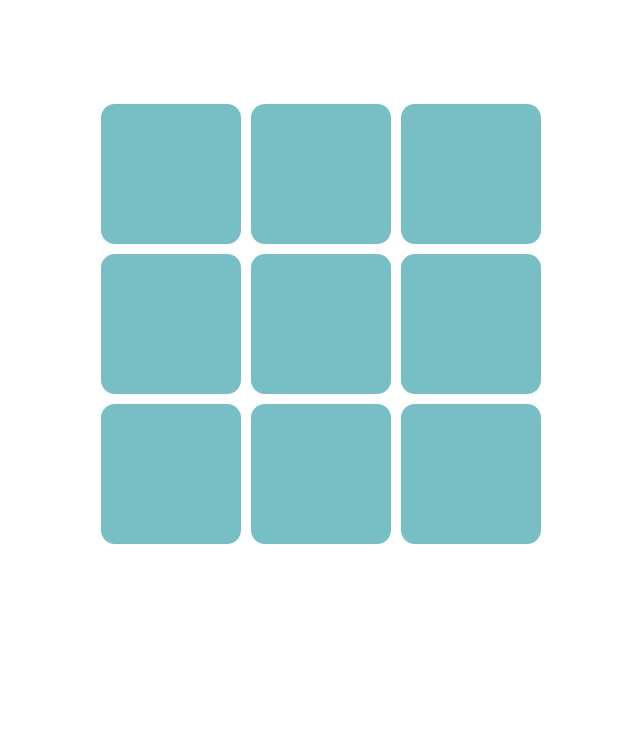
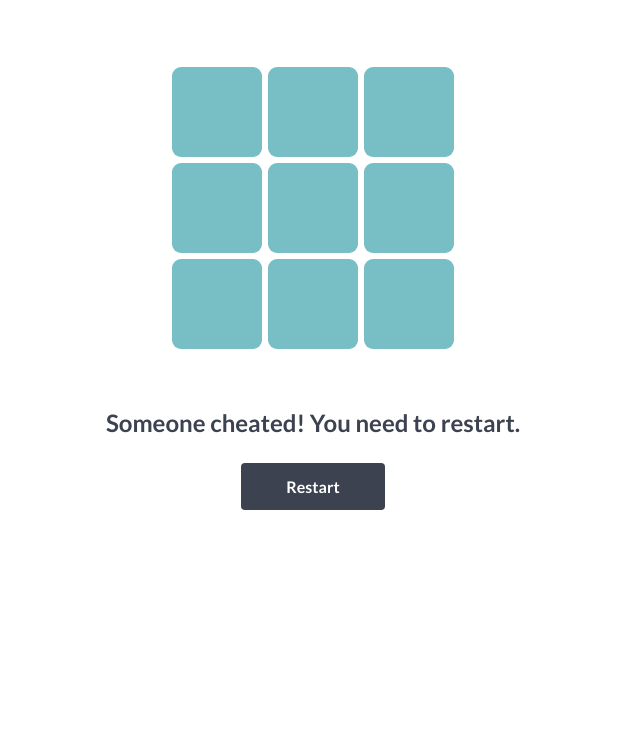
Before and after one commit to itsyogesh/React-TicTacToe, a React app: page / in a window 1280 px wide. Shown: the part 84-816 px from the top of the page, without its empty margins (327-967 px from the left). Built offline with nearby package versions, Linux system fonts and the light colour scheme.

Commit message:
The app is now complete, props checking is left ans css is a bit messy

```diff
--- a/app/Board.js
+++ b/app/Board.js
@@ -1,28 +1,36 @@
 import React, { Component } from 'react'
-import Row from './Row'
+import Square from './Square'
 
 class Board extends Component {
-  constructor (props) {
-    super(props)
 
-    this.state = {
-      currentPlayer: null,
-      winner: null
-    }
-  }
-
-  getRows (number) {
-    let rows = []
-    for (let i = 0; i < number; i++) {
-      rows.push(<Row key={i} columns={this.props.columns} currentPlayer={this.state.currentPlayer} />)
-    }
-    return rows
+  renderSquare (i) {
+    console.log('position', i, 'value', this.props.gameMatrix[i])
+    return (
+      <Square
+        key={i}
+        value={this.props.gameMatrix[i]}
+        onMove={() => this.props.onMove(i)}
+      />
+    )
   }
   render () {
-    console.log(this.props)
     return (
       <div className='board'>
-        {this.getRows(this.props.rows) }
+        <div className='row'>
+          {this.renderSquare(0)}
+          {this.renderSquare(1)}
+          {this.renderSquare(2)}
+        </div>
+        <div className='row'>
+          {this.renderSquare(3)}
+          {this.renderSquare(4)}
+          {this.renderSquare(5)}
+        </div>
+        <div className='row'>
+          {this.renderSquare(6)}
+          {this.renderSquare(7)}
+          {this.renderSquare(8)}
+        </div>
       </div>
     )
   }
--- /dev/null
+++ b/app/Dashboard.js
@@ -0,0 +1,12 @@
+import React from 'react'
+
+function Dashboard (props) {
+  return (
+    <div className='dashboard'>
+      <h3>Someone cheated! You need to restart.</h3>
+      <a href='' onClick={props.reset}>Restart</a>
+    </div>
+  )
+}
+
+export default Dashboard
--- /dev/null
+++ b/app/Game.js
@@ -0,0 +1,76 @@
+import React, { Component } from 'react'
+import Board from './Board'
+import Dashboard from './Dashboard'
+import GameOver from './GameOver'
+import constants from './constants'
+import { nestedArrayDeepCopy, checkWinner } from './utils'
+
+class Game extends Component {
+  constructor () {
+    super()
+    this.state = {
+      currentPlayer: constants.PLAYER_Y,
+      moves: 0,
+      winner: null,
+      playerXWins: 0,
+      playerYWins: 0,
+      gameMatrix: Array(9).fill({value: null, selected: false})
+    }
+    this.reset = this.reset.bind(this)
+  }
+
+  onMove (position) {
+    let gameMatrix = nestedArrayDeepCopy(this.state.gameMatrix)
+    let { moves, winner, currentPlayer, playerXWins, playerYWins } = this.state
+    if (gameMatrix[position] && gameMatrix[position].selected) {
+      return
+    }
+    gameMatrix[position] = {value: currentPlayer, selected: true}
+    moves++
+    currentPlayer = (currentPlayer === constants.PLAYER_X) ? constants.PLAYER_Y : constants.PLAYER_X
+    winner = checkWinner(gameMatrix, moves)
+    console.log('checking winner', (winner && winner !== constants.DRAW))
+    if (winner && winner !== constants.DRAW) {
+      console.log('player x wins')
+      if (winner === constants.PLAYER_X) {
+        console.log('player x wins')
+        ++playerXWins
+      } else if (winner === constants.PLAYER_Y) {
+        ++playerYWins
+      }
+    }
+    console.log(winner, playerXWins, playerYWins)
+
+    this.setState({
+      moves,
+      gameMatrix,
+      winner,
+      currentPlayer,
+      playerXWins,
+      playerYWins
+    })
+  }
+
+  reset (e) {
+    e.preventDefault()
+    this.setState({
+      currentPlayer: constants.PLAYER_Y,
+      moves: 0,
+      winner: null,
+      gameMatrix: Array(9).fill({value: null, selected: false})
+    })
+  }
+
+  render () {
+    return (
+      <div>
+        {
+          (this.state.winner) ? <GameOver winner={this.state.winner} reset={this.reset} /> : <Board gameMatrix={this.state.gameMatrix} onMove={(position) => this.onMove(position)} />
+        }
+        <Dashboard xWins={this.state.playerXWins} yWins={this.state.playerYWins} />
+      </div>
+    )
+  }
+}
+
+export default Game
--- /dev/null
+++ b/app/GameOver.js
@@ -0,0 +1,23 @@
+import React from 'react'
+import constants from './constants'
+
+function GameOver (props) {
+  let gameOverText
+
+  if (props.winner === constants.PLAYER_X) {
+    gameOverText = 'Player X wins. Congratulations!'
+  } else if (props.winner === constants.PLAYER_Y) {
+    gameOverText = 'Player Y wins. Amazing!'
+  } else {
+    gameOverText = `It's a tie. Let's try again.`
+  }
+
+  return (
+    <div className='game-over'>
+      <h1 className='game-over-text'>{gameOverText}</h1>
+      <a href='' onClick={props.reset}>Restart</a>
+    </div>
+  )
+}
+
+export default GameOver
--- a/app/Row.js
+++ /dev/null
@@ -1,14 +0,0 @@
-import React from 'react'
-import Square from './Square'
-
-export default (props) => {
-  let columns = []
-  for (let i = 0; i < props.columns; i++) {
-    columns.push(<Square key={i} player={props.currentPlayer} />)
-  }
-  return (
-    <div className='row'>
-      {columns}
-    </div>
-  )
-}
--- a/app/Square.js
+++ b/app/Square.js
@@ -1,9 +1,27 @@
 import React, { Component } from 'react'
+import constants from './constants'
 
 class Square extends Component {
+
+  getSquareClass (player) {
+    if (player.selected) {
+      if (player.value === constants.PLAYER_X) return 'square-player-x'
+      else return 'square-player-y'
+    } else {
+      return 'square-pure'
+    }
+  }
+
+  shouldComponentUpdate (nextProps, nextState) {
+    if (this.props.value.selected) return false
+    else return true
+  }
+
   render () {
     return (
-      <div className='square' />
+      <div
+        className={`square ${this.getSquareClass(this.props.value)}`}
+        onClick={() => this.props.onMove()} />
     )
   }
 }
--- /dev/null
+++ b/app/constants.js
@@ -0,0 +1,8 @@
+
+let contstants = {
+  PLAYER_X: 'playerX',
+  PLAYER_Y: 'playerY',
+  DRAW: 'draw'
+}
+
+export default contstants
--- a/app/index.js
+++ b/app/index.js
@@ -1,11 +1,16 @@
 import React, { Component } from 'react'
 import { render } from 'react-dom'
-import Board from './Board'
+import Game from './Game'
 
 class App extends Component {
   render () {
     return (
-      <Board rows={3} columns={3} />
+      <div className='container'>
+        <div className='header'>
+          <h1>Welcome to Tic Tac Toe</h1>
+        </div>
+        <Game />
+      </div>
     )
   }
 }
--- /dev/null
+++ b/app/utils.js
@@ -0,0 +1,39 @@
+import constants from './constants'
+
+export function nestedArrayDeepCopy (array) {
+  let newArray = []
+  array.forEach(function (elem) {
+    newArray.push(Object.assign({}, elem))
+  })
+  return array
+}
+
+export function checkWinner (gameMatrix, moves) {
+  let winner = null
+  const winningMoves = [
+    [0, 1, 2],
+    [3, 4, 5],
+    [6, 7, 8],
+    [0, 3, 6],
+    [1, 4, 7],
+    [2, 5, 8],
+    [0, 4, 8],
+    [2, 4, 6]
+  ]
+  winningMoves.forEach((line, i) => {
+    const a = winningMoves[i][0]
+    const b = winningMoves[i][1]
+    const c = winningMoves[i][2]
+
+    if (gameMatrix[a] &&
+      gameMatrix[a].value === gameMatrix[b].value &&
+      gameMatrix[a].value === gameMatrix[c].value) {
+      winner = gameMatrix[a].value
+    }
+  })
+
+  if (!winner & moves > 8) {
+    winner = constants.DRAW
+  }
+  return winner
+}
--- a/index.html
+++ b/index.html
@@ -5,6 +5,7 @@
     <meta http-equiv="x-ua-compatible" content="ie-edge">
     <meta name="viewport" content="width=device-width, initial-scale=1 user-scalable=no">
     <title>Tic Tac Toe</title>
+    <link href="//cdnjs.cloudflare.com/ajax/libs/font-awesome/4.1.0/css/font-awesome.min.css" rel="stylesheet">
     <link rel="stylesheet" href="/public/styles/styles.css">
   </head>
   <body>
--- a/public/styles/styles.css
+++ b/public/styles/styles.css
@@ -1,14 +1,34 @@
+
+@import url('https://fonts.googleapis.com/css?family=Lato:700,900');
+
+html {
+  width: 100%;
+  height: 100%;
+  font-family: 'Lato', 'Helvetica', 'sans-serif';
+}
+
 body {
   box-sizing: border-box;
 }
 
+.header {
+  text-align: center;
+  margin: 20px 0;
+}
+
+.header h1 {
+  font-size: 36px;
+  font-weight: 700;
+}
+
 .board {
-  width: 100vw;
-  height: 100vh;
+  width: 100%;
+  height: 100%;
   display: flex;
   flex-direction: column;
   align-items: center;
   justify-content: center;
+  margin-top: 10vh;
 }
 
 .row {
@@ -18,15 +38,86 @@ body {
 
 .square {
   background-color: #78bec5;
-  border-radius: 14px;
-  cursor: pointer;
-  color: dodgerblue;
-  height: 140px;
-  margin: 5px;
-  width: 140px;
+  border-radius: 9px;
+  color: #fff;
+  height: 90px;
+  margin: 3px;
+  width: 90px;
   transition: background-color .3s;
+  font-size: 45px;
+  text-align: center;
 }
 
-.square:hover {
+.square-pure {
+  cursor: pointer;
+}
+
+.square-pure:hover {
   background-color: #3d4250;
 }
+
+.square-player-x {
+  cursor: default;
+  background-color: #dc685a;
+  text-align: center;
+}
+.square-player-x:after {
+    display: block;
+    font-family: FontAwesome;
+    position: absolute;
+    margin: 20px 25px;
+    text-shadow: 2px 2px 4px rgba(0, 0, 0, .2);
+    content: "\f00d";
+    font-size: 50px;
+}
+
+.square-player-y {
+  cursor: default;
+  background-color: #ecaf4f;
+}
+
+.square-player-y:after {
+    display: block;
+    position: absolute;
+    font-family: FontAwesome;
+    content: "\f10c";
+    position: absolute;
+    margin: 20px;
+    text-shadow: 2px 2px 4px rgba(0, 0, 0, .2);
+    font-size: 50px;
+}
+
+.dashboard {
+  color: #3d4250;
+  margin-top: 7vh;
+  text-align: center;
+}
+
+.dashboard h3 {
+  font-size: 24px;
+  font-weight: 700;
+  margin-bottom: 5vh;
+}
+
+a {
+  background-color: #3d4250;
+  border-radius: 4px;
+  color: #fff;
+  padding: 14px 45px;
+  text-decoration: none;
+  transition: background-color .2s;
+}
+
+a:hover {
+  background-color: #262934;
+  cursor: pointer;
+}
+
+.game-over {
+  text-align: center;
+  padding: 7vh;
+}
+
+.game-over .game-over-text {
+  padding: 5vh;
+}
```
